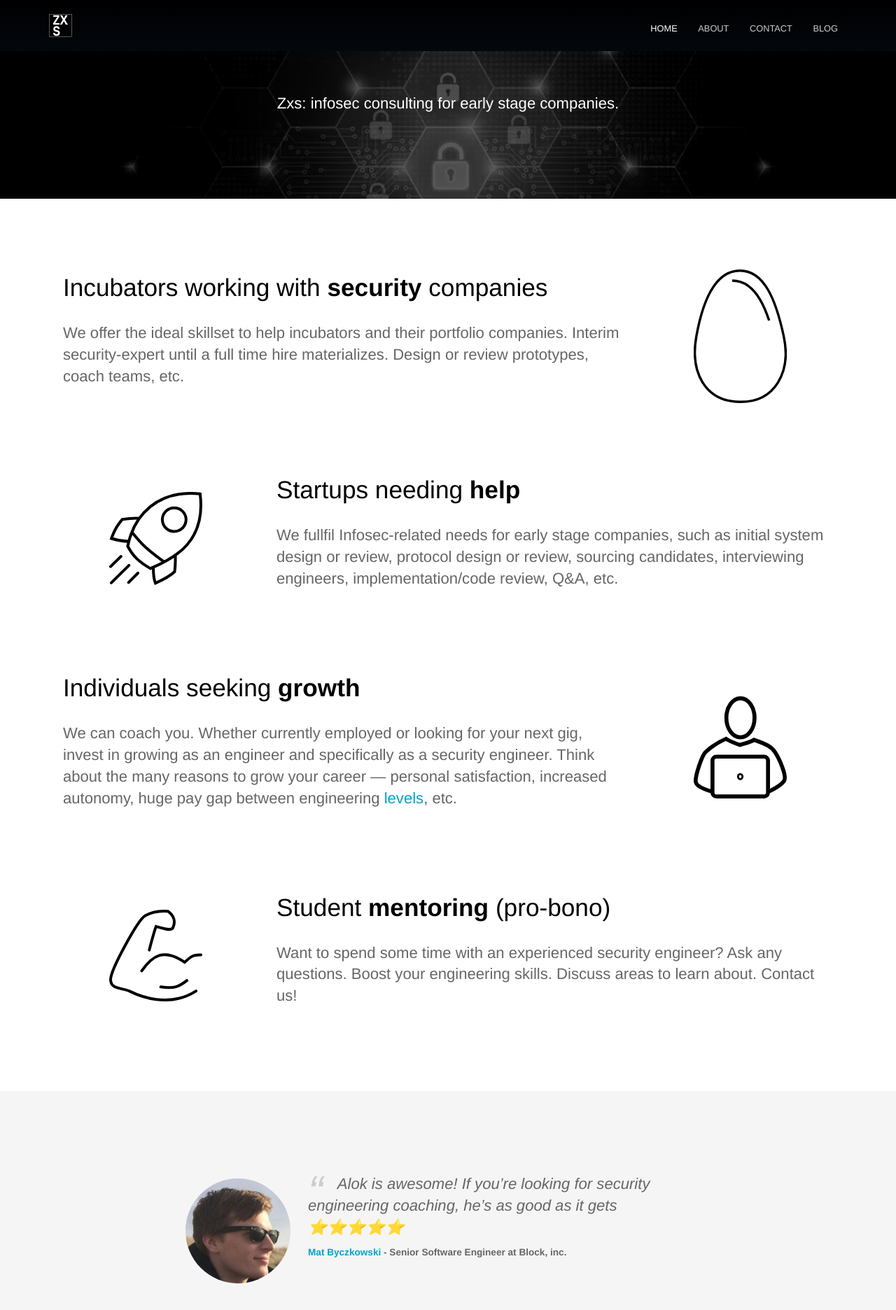
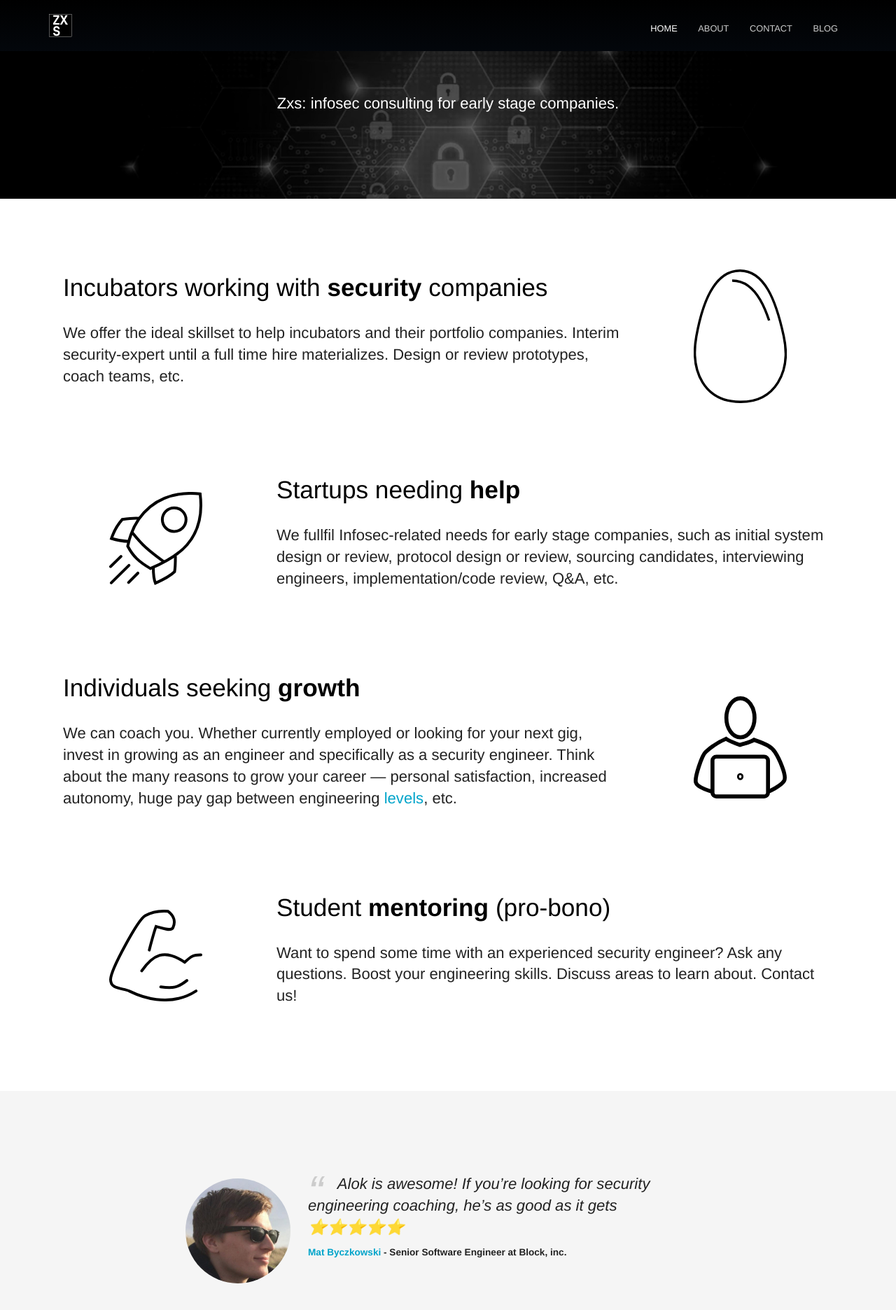
Before and after one commit to zxsdotch/zxsdotch.github.com, a Jekyll site: the page built from index.html, in a window 1280 px wide. Shown: the top 1872 px of the page at 70% size. Built offline with Jekyll 4.4.1, drawn with Linux system fonts in a browser that asks for light colours.

Commit message:
Minor css fixes

```diff
--- a/_sass/elements.scss
+++ b/_sass/elements.scss
@@ -9,6 +9,7 @@ html, body {
 
 body {
 	font-family: "San Francisco", "Helvetica Neue", "Helvetica", "Arial";
+	background: #fafafa;
 }
 
 a {
@@ -47,8 +48,15 @@ h3 {
 
 p, address {
 	font-size: 1.38em;
-	color: #666;
+	color: #222;
 	margin-bottom: 20px;
 	font-weight: 300;
 	line-height: 1.4em;
 }
+
+li {
+  color: #222;
+  font-weight: 300;
+  font-size: 1.28em;
+  line-height: 1.4em;
+}
```
